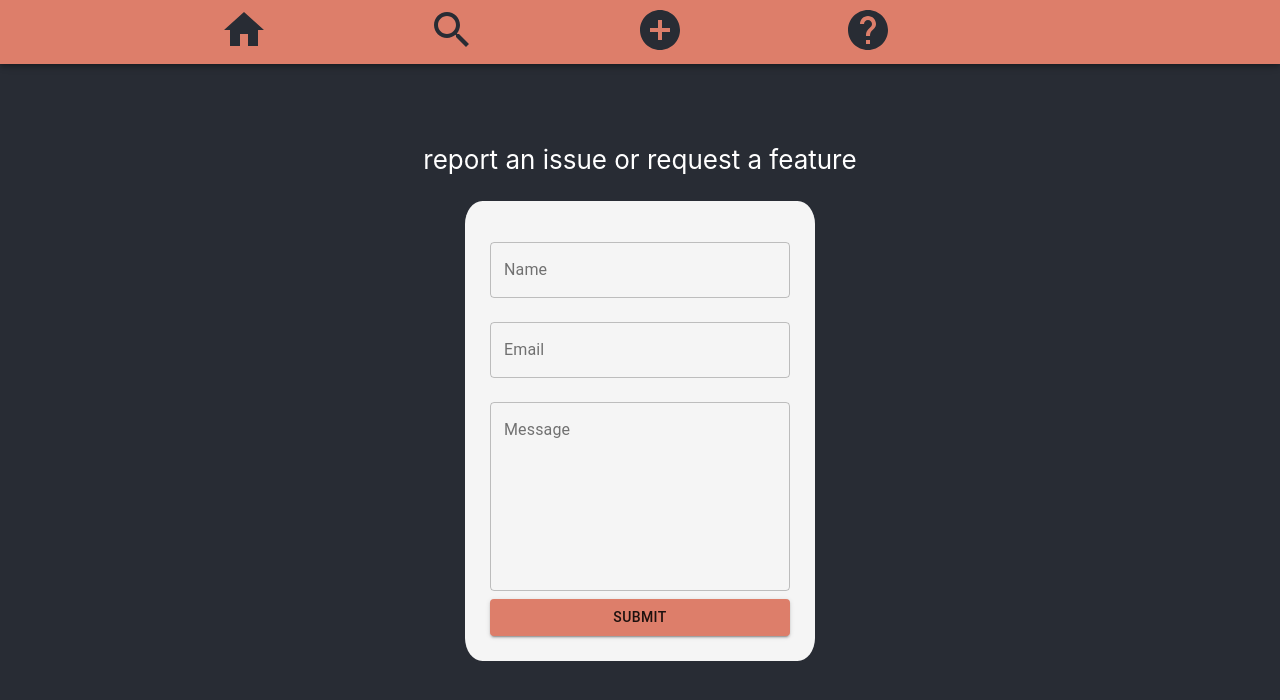
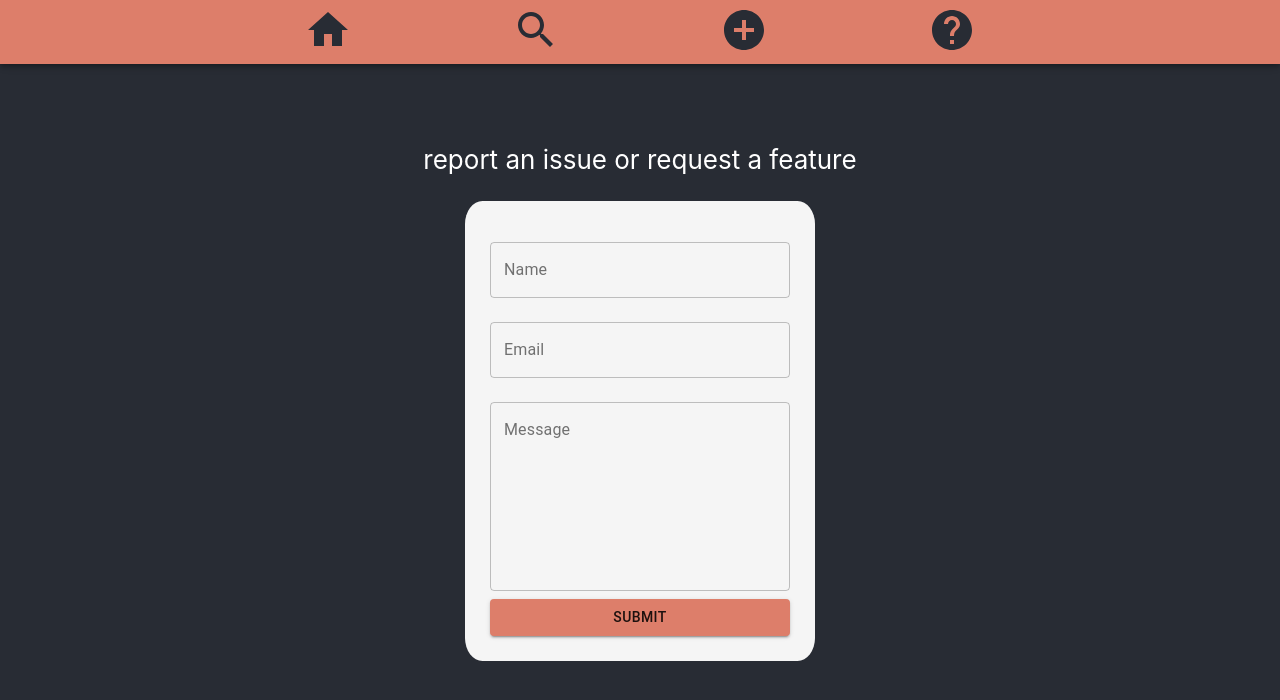
Before and after one commit to hannahdettmann/stoStow, a React (Create React App) app: page /report in a window 1280 px wide. Shown: the top 700 px of the page. Built offline with nearby package versions, Linux system fonts and the light colour scheme.

Commit message:
made report.js an app class

```diff
--- a/src/components/report.js
+++ b/src/components/report.js
@@ -13,7 +13,7 @@ function notify(){
 function Report() {
 
   return (
-    <div className="Add">
+    <div className="App">
       <Nav />
       <header className="App-header">
       <p className="header-close">report an issue or request a feature</p>
```
